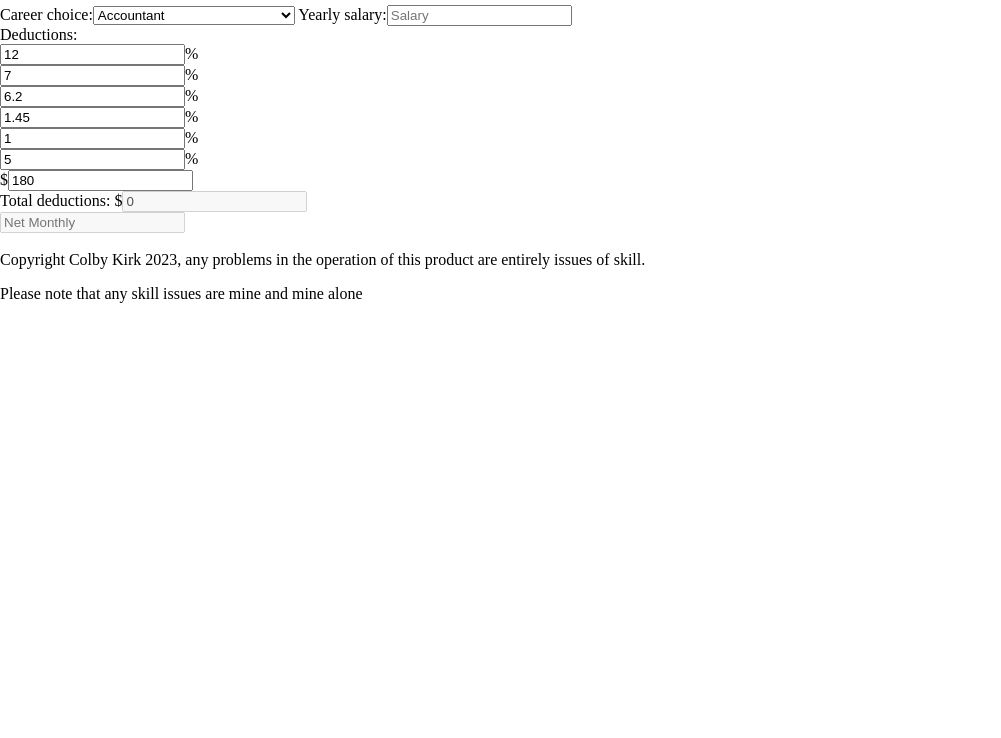
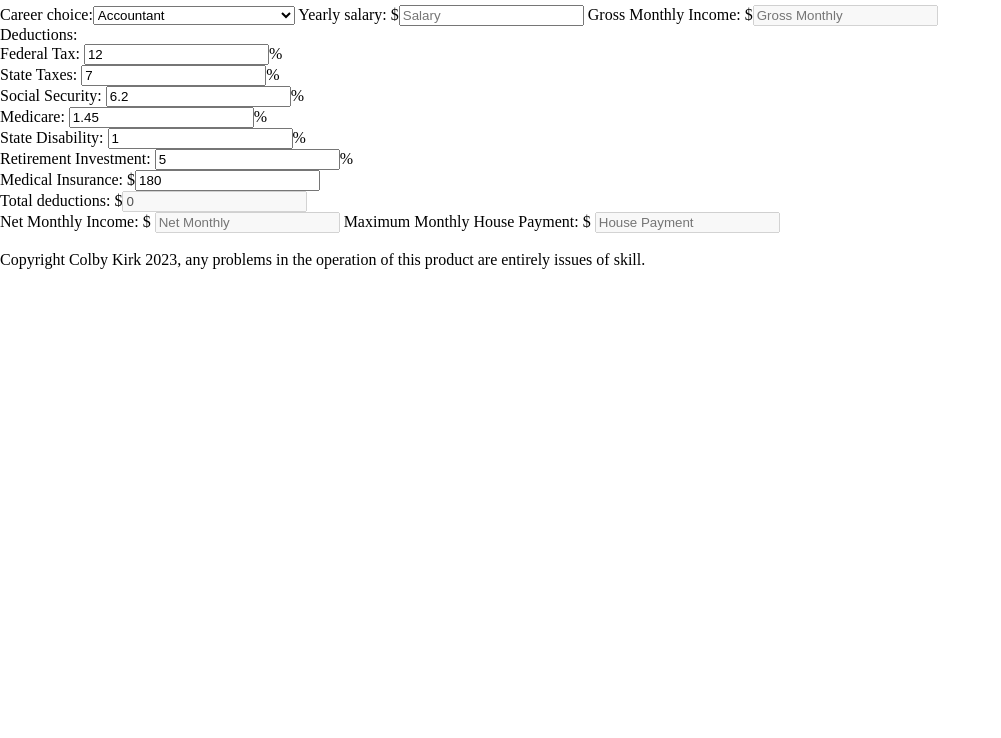
Before and after one commit to TheRealTurtle00/EECU-calculator, a plain HTML site: page index.html in a window 1280 px wide. Shown: the part 62-800 px from the top of the page, without its empty margins (0-1001 px from the left). Drawn offline with Linux system fonts and the light colour scheme.

Commit message:
I hate mondays - garfield

```diff
--- a/index.html
+++ b/index.html
@@ -10,7 +10,7 @@
     <body>
         <header>
             <section class="topBar">
-                <h1>Checkbook Calculator</h1>
+                <h1>Colby Checkbook Calculator Corporation</h1>
             </section>
         </header>
 
@@ -19,31 +19,39 @@
                 Career choice:<select id="Careers">
                     <!-- Populated by script -->
                 </select>
-                Yearly salary:<input type="number" name="Salary" id="Salary" placeholder="Salary">
+                Yearly salary: $<input type="number" name="Salary" id="Salary" placeholder="Salary">
+                Gross Monthly Income: $<input type="number" name="Gross Monthly" placeholder="Gross Monthly" id="grossMonthly" disabled>
             </form>
 
             <section class="Deductions">
                 Deductions:
                 <form action="" id="deductionZone">
                     <div class="deductionSpacer">
+                        Federal Tax:
                         <input type="number" name="Federal Tax" id="FT" value="12" placeholder="Federal Tax">%
                     </div>
                     <div class="deductionSpacer">
+                        State Taxes:
                         <input type="number" name="State Taxes" id="ST" value="7" placeholder="State Taxes">%
                     </div>
                     <div class="deductionSpacer">
+                        Social Security:
                         <input type="number" name="Social Security" id="SS" value="6.2" placeholder="Social Security">%
                     </div>
                     <div class="deductionSpacer">
+                        Medicare:
                         <input type="number" name="Medicare" id="MC" value="1.45" placeholder="Medicare">%
                     </div>
                     <div class="deductionSpacer">
+                        State Disability:
                         <input type="number" name="State Disability" id="SD" value="1" placeholder="State Disability">%
                     </div>
                     <div class="deductionSpacer">
+                        Retirement Investment:
                         <input type="number" name="Retirement Inventment" id="RI" value="5" placeholder="Retirement investment">%
                     </div>
                     <div class="deductionSpacer">
+                        Medical Insurance:
                         $<input type="number" name="Medical Insurance" id="MI" value="180" placeholder="Medical Insurance">
                     </div>
                     <div class="deductionSpacer totalDeductions">
@@ -55,13 +63,15 @@
 
 
         <section class="output">
+            Net Monthly Income: $
             <input type="number" name="Net Monthly" id="netMonthly" placeholder="Net Monthly" disabled>
+            Maximum Monthly House Payment: $
+            <input type="number" name="house payment" id="housePayment" placeholder="House Payment" disabled>
         </section>
 
         <br>
         <footer>
             Copyright Colby Kirk 2023, any problems in the operation of this product are entirely issues of skill.
-            <p class="finetext">Please note that any skill issues are mine and mine alone</p>
         </footer>
 
 
--- a/js/calculatorScript.js
+++ b/js/calculatorScript.js
@@ -92,6 +92,10 @@ function populateSalary(value){
 datalist.addEventListener('change', (e) => populateSalary(e.target.value));
 
 // -------------------------------------------------The janky autofill salary ends here
+
+
+
+// -------------------------------------------------The deduction calculations start here
 document.getElementById("FT").value = 12;
 document.getElementById("ST").value = 7;
 document.getElementById("SS").value = 6.2;
@@ -110,10 +114,18 @@ let RI;
 let MI;
 let TotalDeductions = 0;
 
+let netMonthly;
 
-// -------------------------------------------------The deduction calculations start here
+function findNetMonthly(gross, deductions){
+    netMonthly = (parseFloat(gross) - parseFloat(deductions)).toFixed(2);
+    document.getElementById("netMonthly").value = netMonthly;
+    console.log(netMonthly);
+    return netMonthly;
+}
+
 function runGross(grossAnnual){
     GM = (parseFloat(grossAnnual)/12).toFixed(3);
+    document.getElementById("grossMonthly").value = GM;
     return GM;
 }
 
@@ -134,12 +146,10 @@ function runDeductions(){
     MI = parseFloat(document.getElementById("MI").value);
     // console.log(MI);
     TotalDeductions = parseFloat(FT) + parseFloat(ST) + parseFloat(SS) + parseFloat(MC) + parseFloat(SD) + parseFloat(RI) + parseFloat(MI);
+    findNetMonthly(GM,TotalDeductions);
     return TotalDeductions.toFixed(2);
 }
 runDeductions();
-
-console.log(document.getElementById("TD").value)
-
 
 function populateDeduction(deduciton){
     document.getElementById("TD").value = deduciton;
@@ -149,15 +159,3 @@ function populateDeduction(deduciton){
 datalist.addEventListener('change', (e)=> populateDeduction(runDeductions(e)));
 salary.addEventListener('change', (e)=> populateDeduction(runDeductions(e)));
 // -------------------------------------------------The deduction calculations ends here
-// -------------------------------------------------Finding Net Monthly starts here
-let netMonthly;
-function findNetMonthly(gross, deductions){
-    netMonthly = parseFloat(gross) - parseFloat(deductions);
-    document.getElementById("netMonthly").value = netMonthly;
-    return netMonthly;
-}
-
-TotalDeductions.addEventListener('change', (e)=> findNetMonthly(GM,e));
-GM.addEventListener('change', (e)=> findNetMonthly(e, TotalDeductions));
-
-// -------------------------------------------------Finding Net Monthly ends here
```
